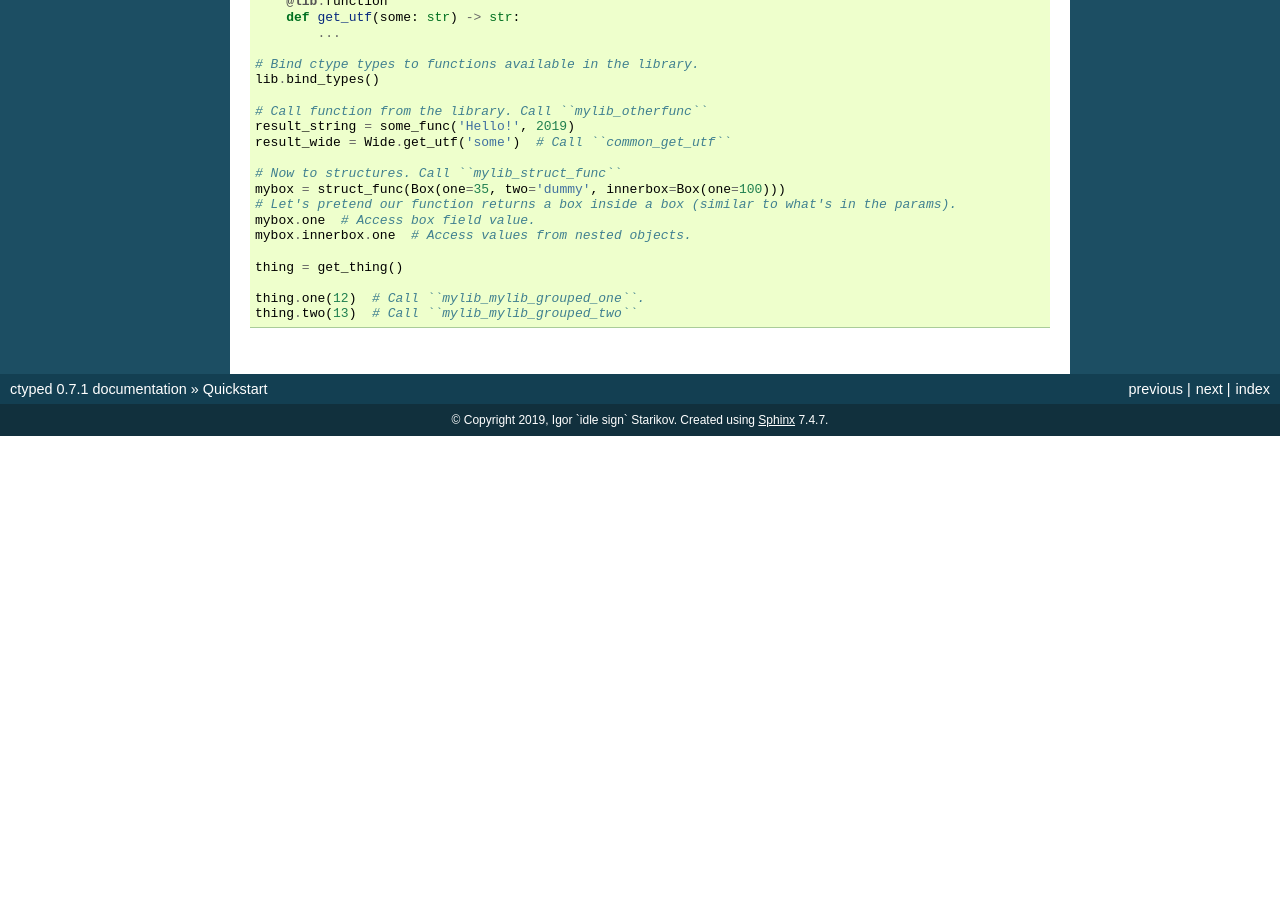
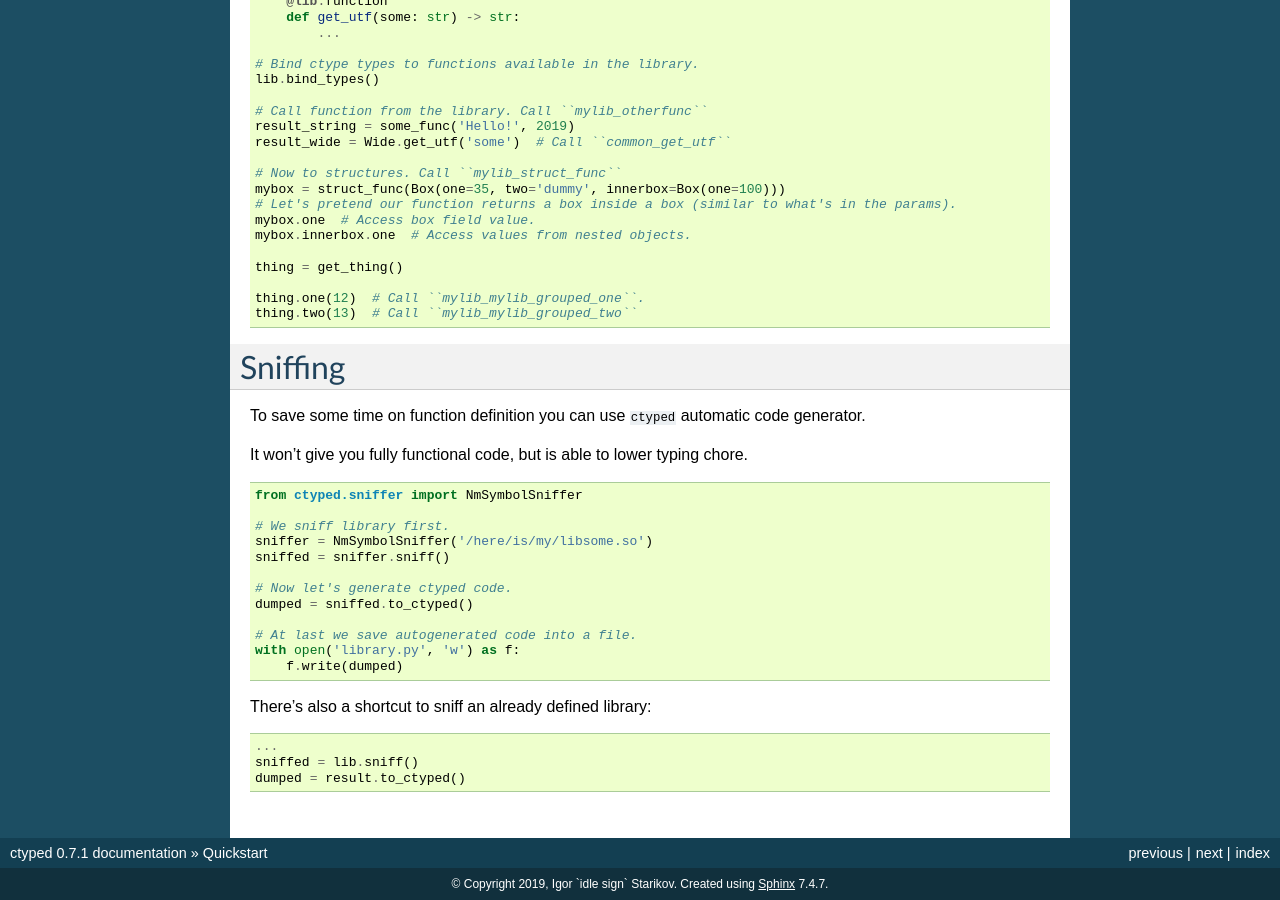
Before and after one commit to idlesign/ctyped, a Sphinx documentation site: the page built from docs/source/quickstart.rst, in a window 1280 px wide and 900 px high, scrolled down 930 px. Built offline with Sphinx 7.4.7, drawn with Linux system fonts in a browser that asks for light colours; before the commit the page ends 1366 px from its top, so only the background shows below that; some of the changed text lies outside the part shown.

Commit message:
Added .so sniffing with ctyped code generation support

```diff
--- a/README.rst
+++ b/README.rst
@@ -26,6 +26,7 @@ Description
 
 * Less boilerplate;
 * Logical structuring;
+* Basic code generator (.so function -> ctyped function);
 * Useful helpers.
 
 .. code-block:: python
--- a/docs/source/index.rst
+++ b/docs/source/index.rst
@@ -13,6 +13,7 @@ Description
 
 * Less boilerplate;
 * Logical structuring;
+* Basic code generator (.so function -> ctyped function);
 * Useful helpers.
 
 
--- a/docs/source/quickstart.rst
+++ b/docs/source/quickstart.rst
@@ -78,3 +78,35 @@ Quickstart
 
     thing.one(12)  # Call ``mylib_mylib_grouped_one``.
     thing.two(13)  # Call ``mylib_mylib_grouped_two``
+
+
+Sniffing
+========
+
+To save some time on function definition you can use ``ctyped`` automatic code generator.
+
+It won't give you fully functional code, but is able to lower typing chore.
+
+.. code-block:: python
+
+    from ctyped.sniffer import NmSymbolSniffer
+
+    # We sniff library first.
+    sniffer = NmSymbolSniffer('/here/is/my/libsome.so')
+    sniffed = sniffer.sniff()
+
+    # Now let's generate ctyped code.
+    dumped = sniffed.to_ctyped()
+
+    # At last we save autogenerated code into a file.
+    with open('library.py', 'w') as f:
+        f.write(dumped)
+
+
+There's also a shortcut to sniff an already defined library:
+
+.. code-block:: python
+
+    ...
+    sniffed = lib.sniff()
+    dumped = result.to_ctyped()
```
Also changed, not shown: 3 other files.
